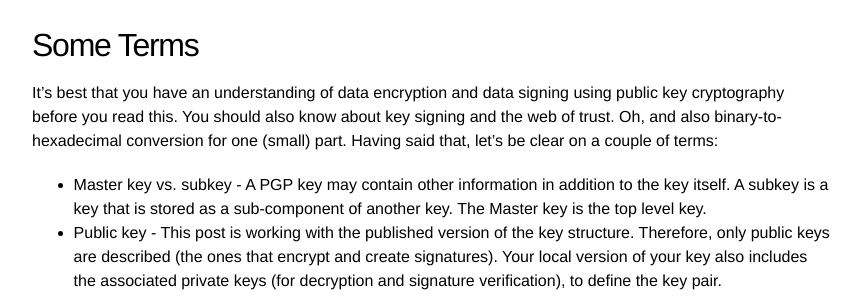
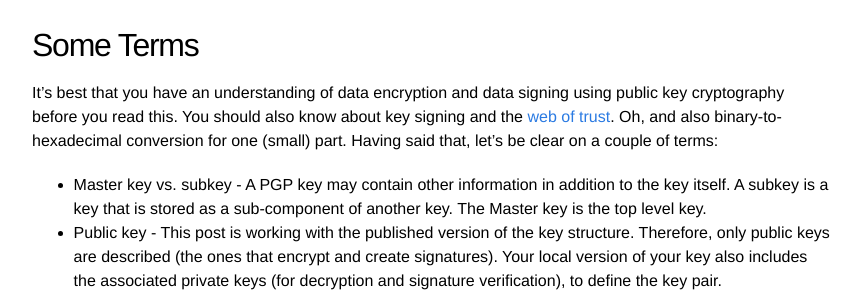
Before and after one commit to davesteele/davesteele.github.io, a Jekyll site: the page built from _posts/2014-09-20-anatomy-of-a-gpg-key.markdown, in a window 1280 px wide and 900 px high, scrolled down 475 px. Shown: the part 176-472 px from the top of the window, without its empty margins (208-1069 px from the left). Built offline with Jekyll 4.4.1, drawn with Linux system fonts in a browser that asks for light colours; comment, search, counter and statistics services are not loaded; part of the change alters nothing that is shown.

```diff
--- a/_posts/2014-09-20-anatomy-of-a-gpg-key.markdown
+++ b/_posts/2014-09-20-anatomy-of-a-gpg-key.markdown
@@ -18,7 +18,9 @@ Here are some takeaways I would have loved to have had going into this:
 
 
 ## Some Terms
-It's best that you have an understanding of data encryption and data signing using public key cryptography before you read this. You should also know about key signing and the web of trust. Oh, and also binary-to-hexadecimal conversion for one (small) part. Having said that, let's be clear on a couple of terms:
+It's best that you have an understanding of data encryption and data signing using public key cryptography before you read this. You should also know about key signing and the [web of trust][]. Oh, and also binary-to-hexadecimal conversion for one (small) part. Having said that, let's be clear on a couple of terms:
+
+[web of trust]: https://www.gnupg.org/gph/en/manual/x334.html#AEN384
 
 * Master key vs. subkey - A PGP key may contain other information in addition to the key itself. A subkey is a key that is stored as a sub-component of another key. The Master key is the top level key.
 * Public key - This post is working with the published version of the key structure. Therefore, only public keys are described (the ones that encrypt and create signatures). Your local version of your key also includes the associated private keys (for decryption and signature verification), to define the key pair.
```
